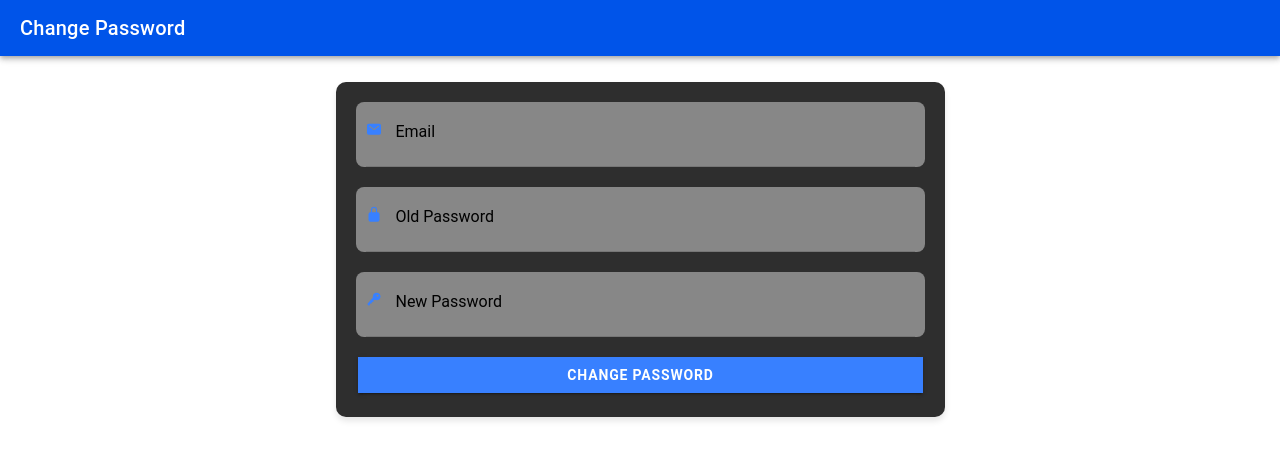
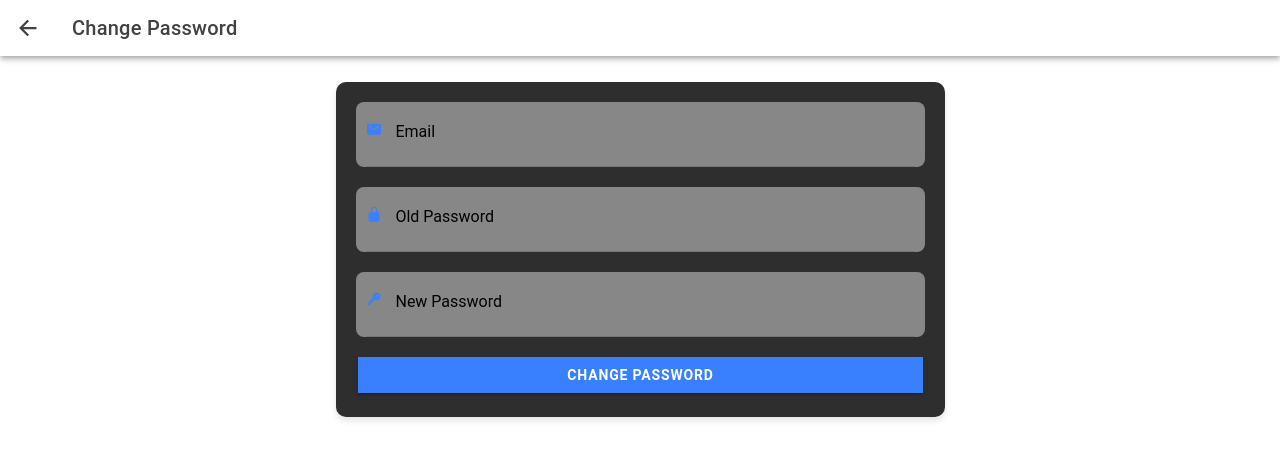
Before and after one commit to Mrgumball2004/Intrusion, a React (Vite) app: page /change-password in a window 1280 px wide. Shown: the top 460 px of the page. Built offline with nearby package versions, Linux system fonts and the light colour scheme.

Commit message:
back button

```diff
--- a/src/pages/ChangePassword.tsx
+++ b/src/pages/ChangePassword.tsx
@@ -14,6 +14,8 @@ import {
   IonRow,
   IonCol,
   IonIcon,
+  IonBackButton,
+  IonButtons,
 } from '@ionic/react';
 import { useHistory } from 'react-router-dom';
 import axios, { AxiosError } from 'axios';
@@ -58,7 +60,10 @@ const ChangePassword: React.FC = () => {
   return (
     <IonPage>
       <IonHeader>
-        <IonToolbar color="primary">
+        <IonToolbar>
+            <IonButtons slot='start'>
+                <IonBackButton defaultHref='/home'></IonBackButton>
+            </IonButtons>
           <IonTitle>Change Password</IonTitle>
         </IonToolbar>
       </IonHeader>
```
